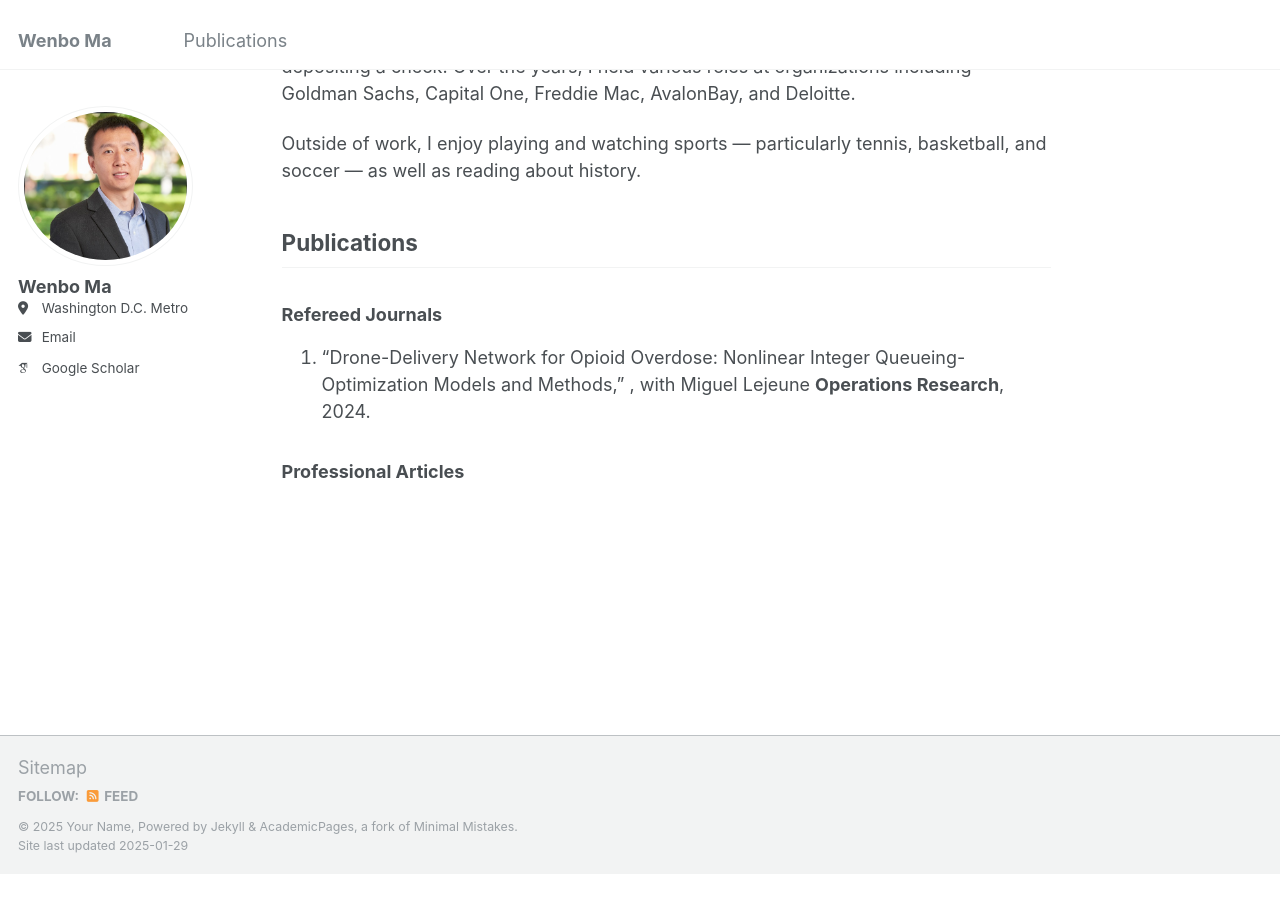
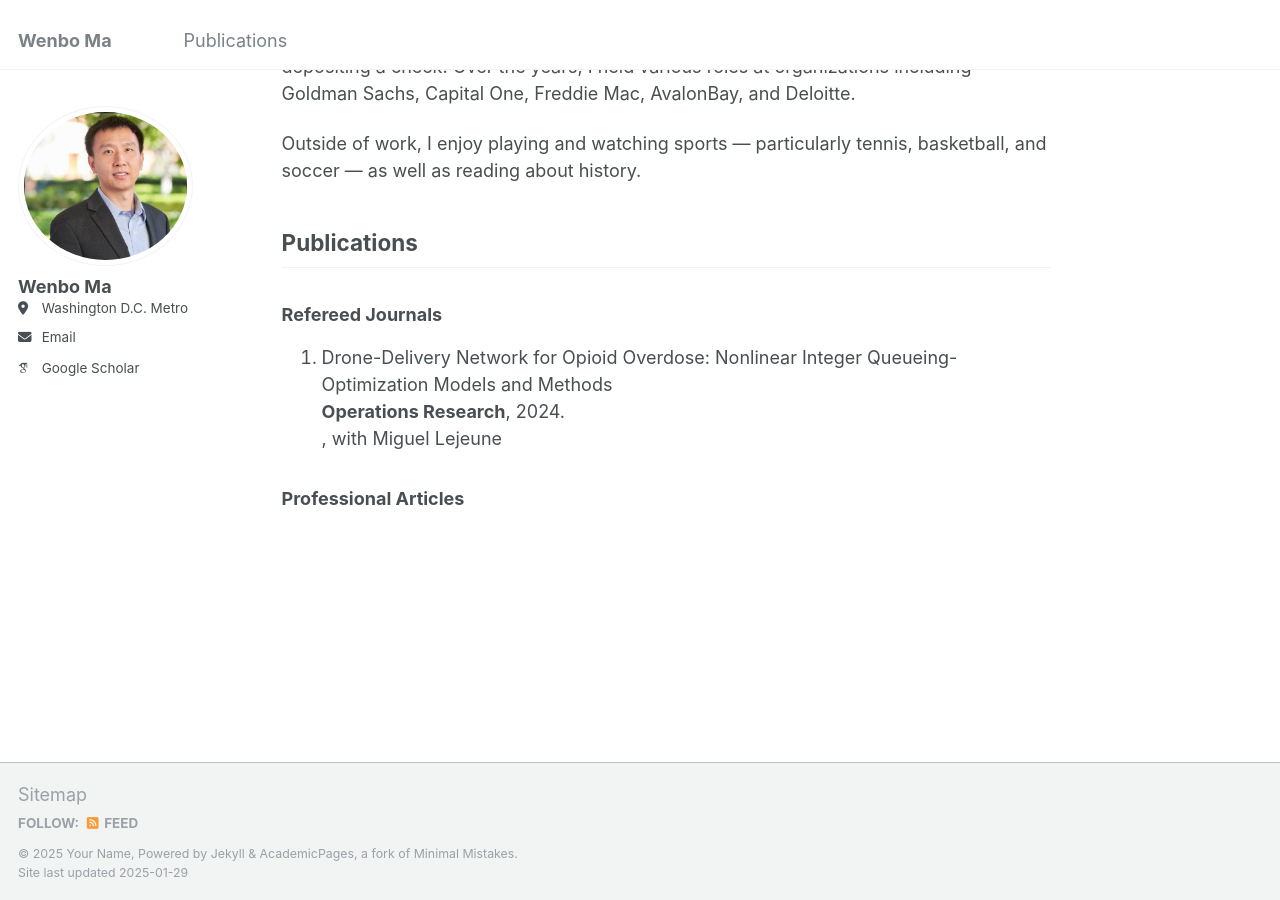
Before and after one commit to wenbo5565/wenbo5565.github.io, a Jekyll site: the page built from _pages/about.md, in a window 1280 px wide and 900 px high, scrolled down 665 px. Built offline with Jekyll 4.4.1, drawn with Linux system fonts in a browser that asks for light colours; some web fonts are replaced; before the commit the page ends 1538 px from its top, so only the background shows below that.

```diff
--- a/_pages/about.md
+++ b/_pages/about.md
@@ -22,8 +22,8 @@ Outside of work, I enjoy playing and watching sports — particularly tennis, ba
 ## Publications
 
 ### Refereed Journals
-1. "Drone-Delivery Network for Opioid Overdose: Nonlinear Integer Queueing-Optimization Models and Methods,"
+1. Drone-Delivery Network for Opioid Overdose: Nonlinear Integer Queueing-Optimization Models and Methods \
+   **Operations Research**, 2024. \
    , with Miguel Lejeune
-   **Operations Research**, 2024.
 
 ### Professional Articles
```
